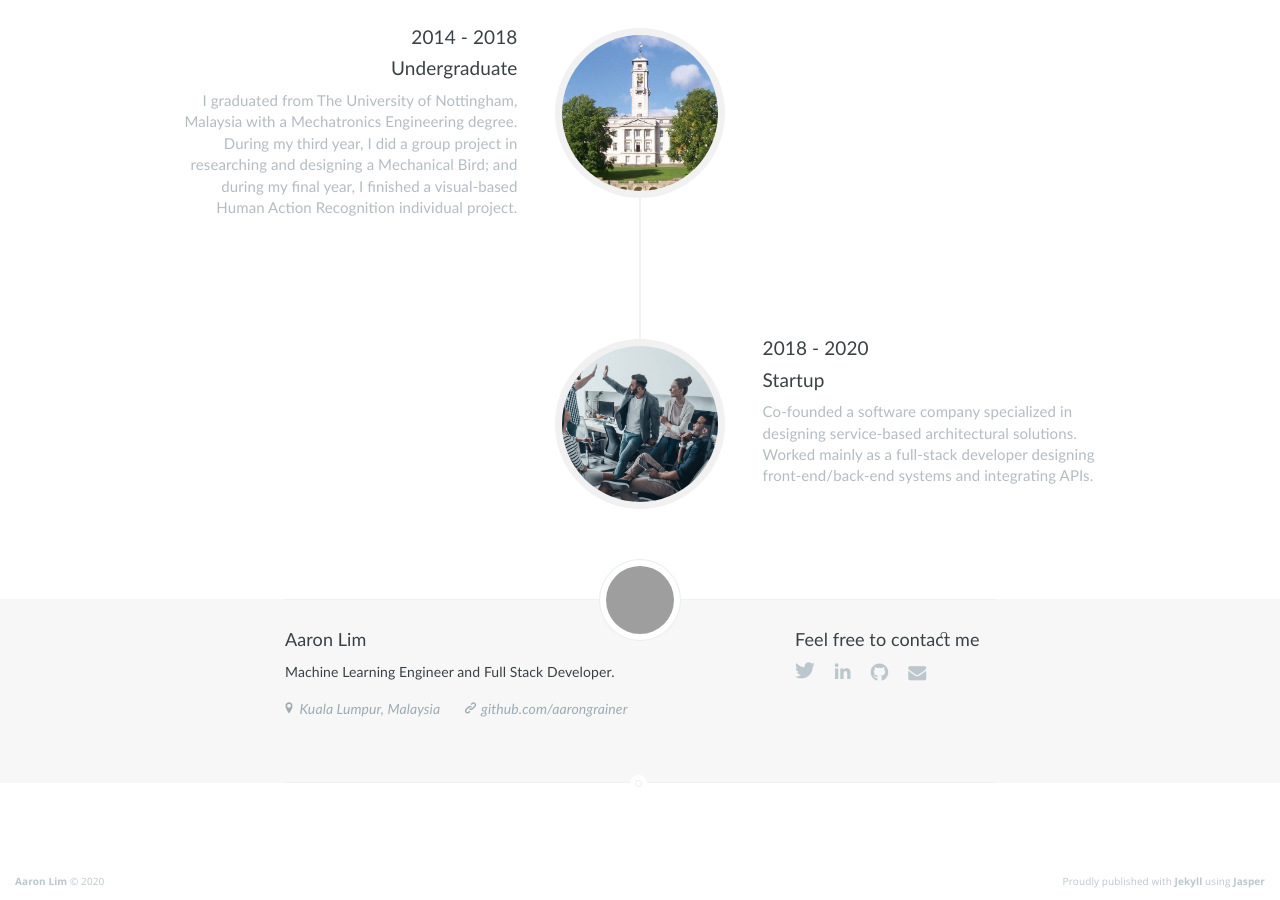
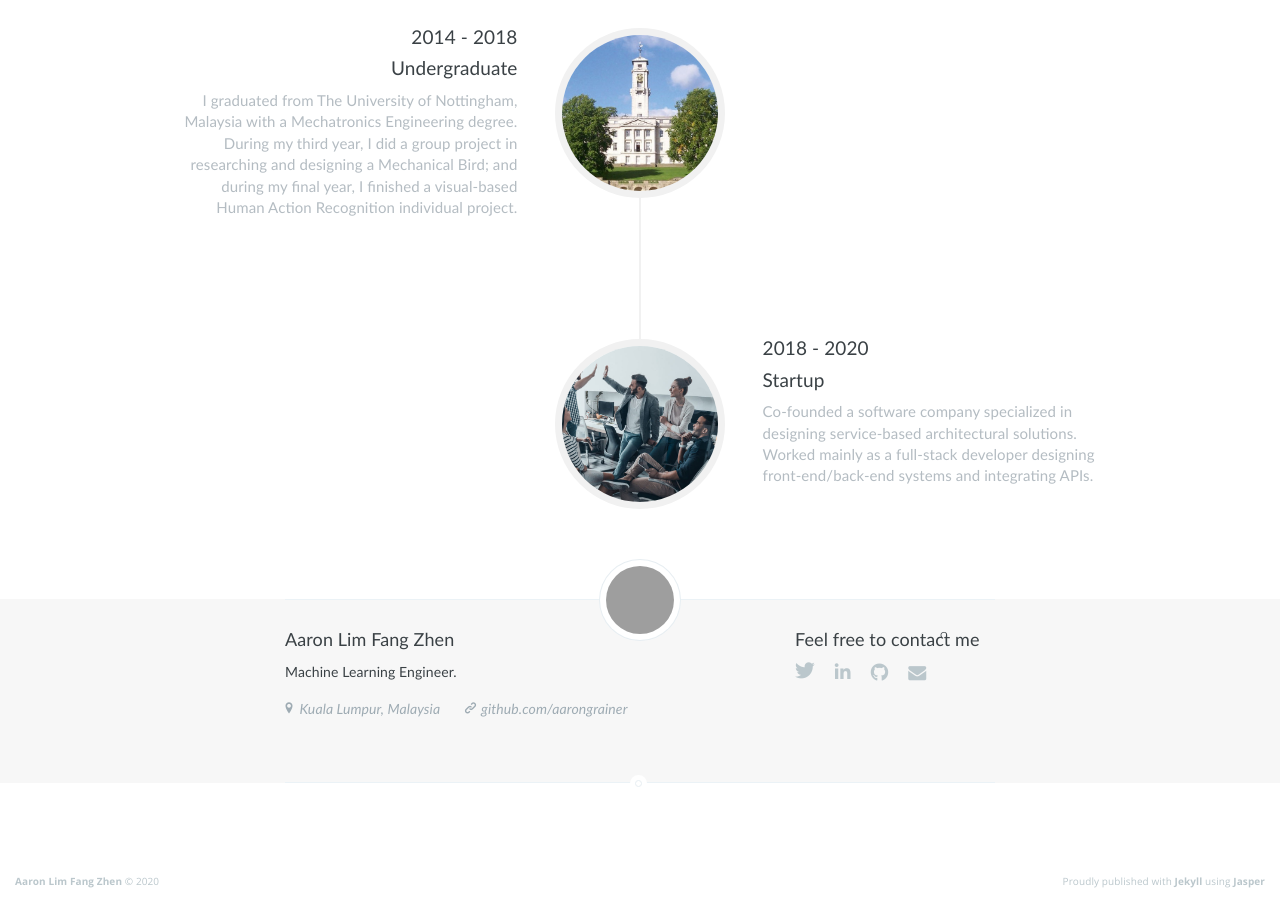
Before and after one commit to AaronGrainer/aarongrainer.github.io, a Jekyll site: the page built from index.html, in a window 1280 px wide and 900 px high, scrolled down 2255 px. Built offline with Jekyll 4.4.1, drawn with Linux system fonts in a browser that asks for light colours; nearby versions of some CDN libraries; the list of posts is cut into pages by our own code; some of the changed text lies outside the part shown; grey boxes are pictures that could not be loaded.

Commit message:
Updated config

```diff
--- a/_config.yml
+++ b/_config.yml
@@ -7,9 +7,9 @@ paginate: 100
 language: 'en-uk'
 
 # Website info
-name: Aaron Lim
-description: Machine Learning Engineer and Full Stack Developer.
-bio: Machine Learning Engineer and Full Stack Developer.
+name: Aaron Lim Fang Zhen
+description: Machine Learning Engineer.
+bio: Machine Learning Engineer.
 location: Kuala Lumpur, Malaysia
 email: aaronlimfz@gmail.com
 profile_picture: assets/images/profile/grainer_jap.jpg
```
